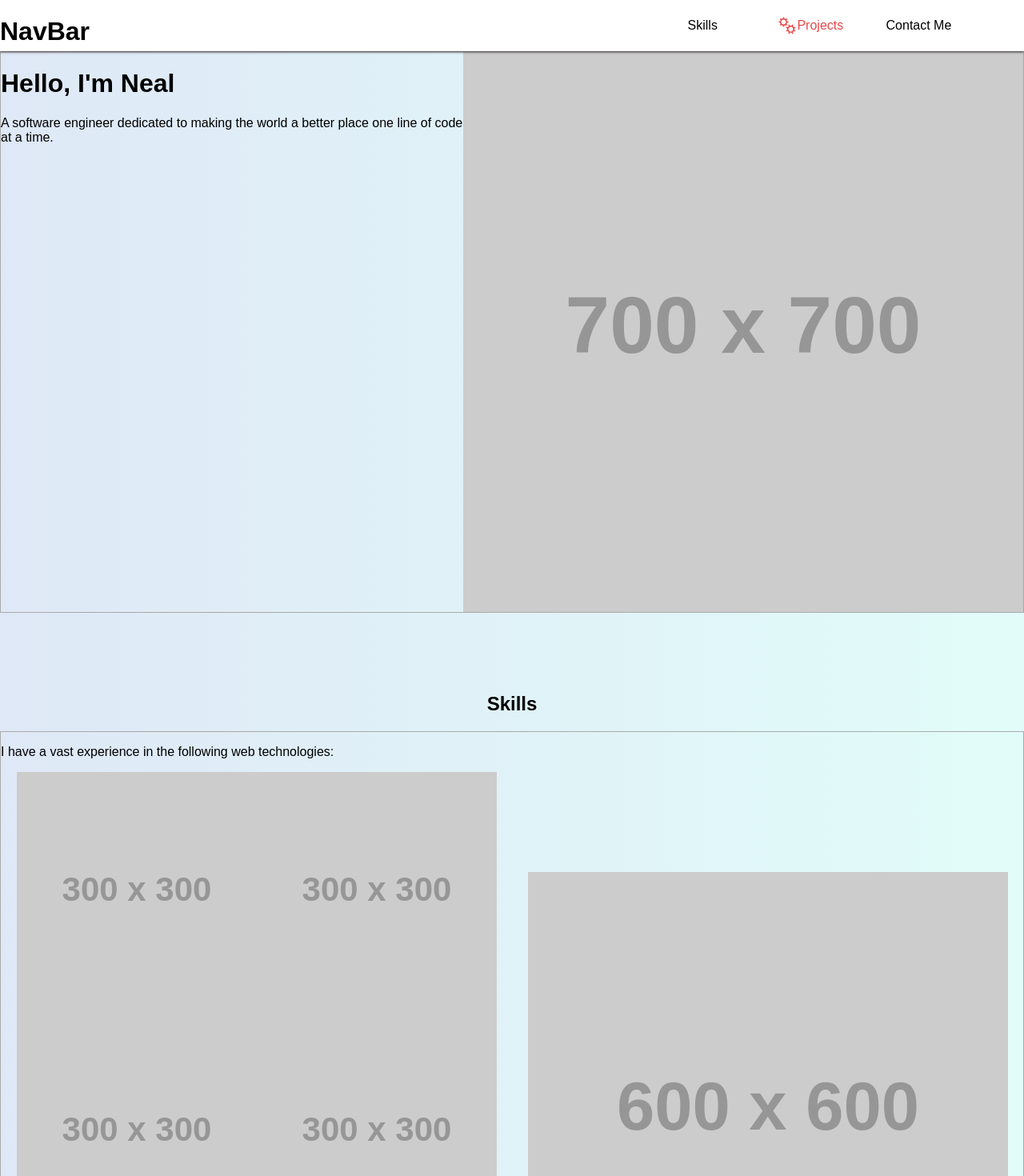
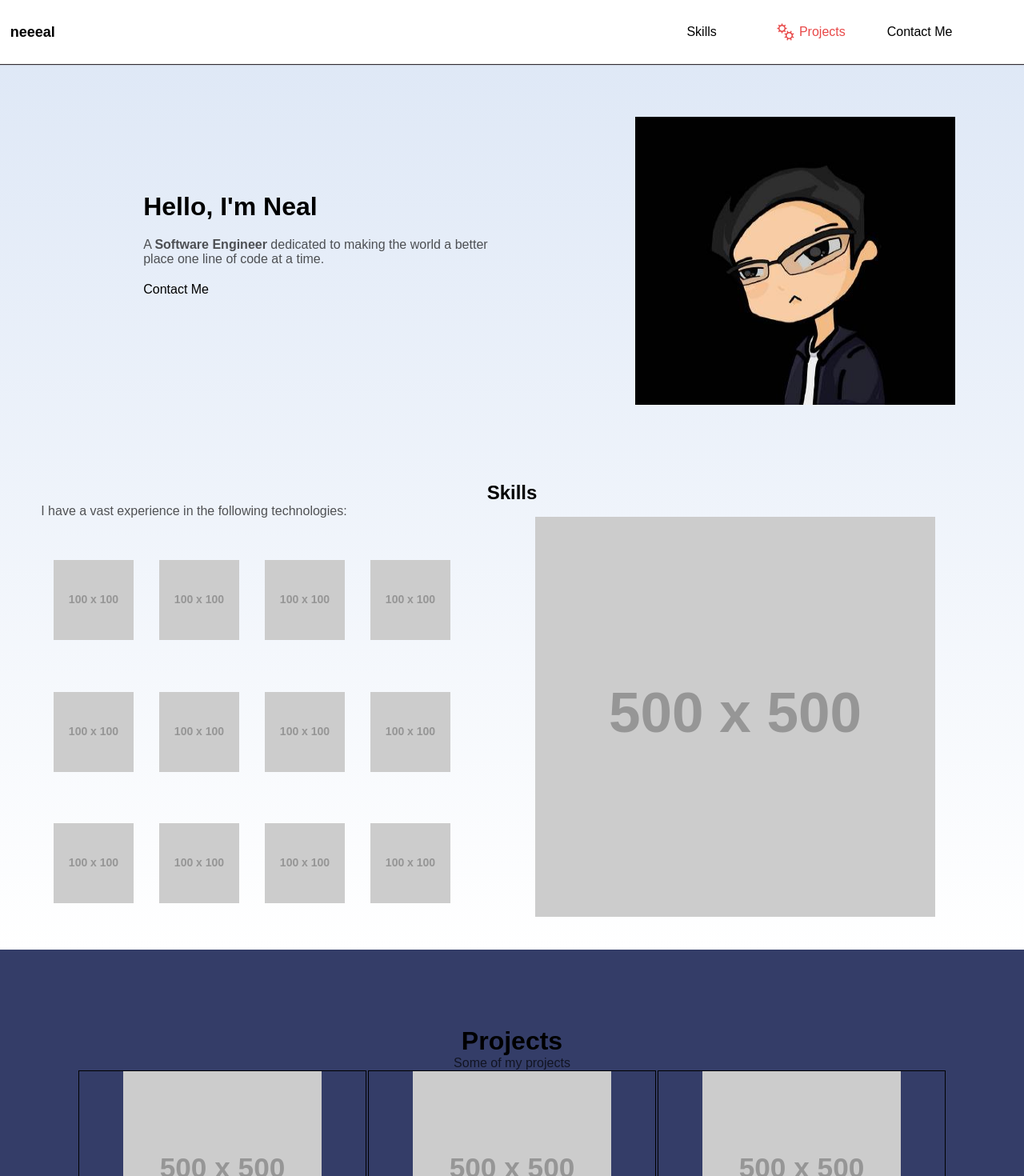
Before and after one commit to neeeal/neeeal-portfolio, a React (Create React App) app: page / in a window 1280 px wide. Shown: the top 1470 px of the page at 80% size. Built offline with nearby package versions, Linux system fonts and the light colour scheme.

Commit message:
feat: fixed navigation and home css

```diff
--- a/src/App.css
+++ b/src/App.css
@@ -2,6 +2,8 @@
 *::before,
 *::after {
   box-sizing: inherit;
+  padding: 0;
+  margin: 0;
 }
 
 html {
--- a/src/components/navigation/NavBar.js
+++ b/src/components/navigation/NavBar.js
@@ -1,16 +1,26 @@
+import { useState } from 'react';
 import { Icon } from '@iconify/react';
 import styles from './NavBar.module.css';
 import { Link, animateScroll as scroll } from 'react-scroll';
 
 export default function NavBar() {
+  const [ isHovered, setIsHovered ] = useState(false);
   return (
     <div className={styles.NavBar}>
       <div className={styles.HeaderContainer}>
-      <h1 className={styles.Header}><span onClick={()=> scroll.scrollToTop()}>NavBar</span></h1>
+        <h1 className={styles.Header}><span onClick={()=> scroll.scrollToTop()}>neeeal</span></h1>
       </div>
       <div className={styles.Container}>
         <Link to='skills' smooth={true} duration={500} className={styles.Link}>Skills</Link>
-        <Link to='projects' smooth={true} duration={700} className={styles.Projects}><Icon icon='carbon:gears' style={{ fontSize: '24px', color: '#E84949' }} /><span>Projects</span></Link>
+        <Link to='projects' smooth={true} duration={700} className={styles.Projects}
+          onMouseEnter={() => setIsHovered(true)}
+          onMouseLeave={() => setIsHovered(false)}>
+            <Icon icon='carbon:gears'
+              style={{
+                fontSize: '24px',
+                color: isHovered ? 'white' : '#E84949' }}/>
+          <span>Projects</span>
+          </Link>
         <Link to='contactMe' smooth={true} duration={900} className={styles.Link}>Contact Me</Link>
       </div>
     </div>
--- a/src/components/navigation/NavBar.module.css
+++ b/src/components/navigation/NavBar.module.css
@@ -1,19 +1,22 @@
 .NavBar {
     display: flex;
-    max-height: 8vh;
+    min-height: 10vh;
     flex: 1;
     position: sticky;
     top: 0;
     background-color: white;
-    box-shadow: 0px 1px 3px #352f36;
+    box-shadow: 0px 1px 1px #352f36;
 }
 .HeaderContainer {
     display: flex;
     flex: 4 ;
+    align-items: center;
 }
 
 .Header {
-
+    font-size: large;
+    font-weight: bold;
+    padding-left: 1vw;
 }
 
 .Header:hover {
@@ -22,20 +25,11 @@
 
 .Container {
     display: flex;
+    flex-direction: row;
     flex: 2;
     justify-content: space-around;
     align-items: center;
     padding-right: 5vw;
-}
-
-.Projects {
-    color: #E84949;
-    display: flex;
-    justify-content: center;
-    align-items: center;
-    padding: 5px;
-    border-radius: 12px;
-    min-width: 120px;
 }
 
 .Link {
@@ -43,19 +37,43 @@
     display: flex;
     align-items: center;
     justify-content: center;
-    padding: 5px;
+    font-size: medium;
+    padding: 10px 15px; /* Adjusted padding for better spacing */
     border-radius: 12px;
     min-width: 120px;
+    transition: background-color 0.3s ease, color 0.3s ease, box-shadow 0.3s ease; /* Smooth transition */
 }
 
 .Link:hover {
     cursor: pointer;
     background-color: #E84949;
     color: white;
-  }
+}
+
+.Projects {
+    color: #E84949;
+    background-color: transparent; /* Ensure background is transparent by default */
+    display: flex;
+    justify-content: space-evenly;
+    align-items: center;
+    font-size: medium;
+    padding: 7px 20px; /* Adjusted padding for better spacing */
+    gap: 5px;
+    border-radius: 12px;
+    min-width: 120px;
+    transition: background-color 0.3s ease, color 0.3s ease, box-shadow 0.3s ease; /* Smooth transition */
+}
 
 .Projects:hover {
     cursor: pointer;
-    color: #E84949;
-    background-color: white;
-  }
+    color: #FFFFFF; /* Change text color to white on hover */
+    background-color: #E84949; /* Inverse background color */
+}
+
+.icon-wrapper {
+    display: inline-block; /* Ensures the wrapper only takes up the necessary space */
+}
+
+.icon-wrapper:hover .carbon-icon {
+    color: white; /* Change the icon color on hover */
+}
--- a/src/css/ContactMe.module.css
+++ b/src/css/ContactMe.module.css
@@ -2,7 +2,7 @@
   display: flex;
   flex-direction: column;
   min-height: 80vh;
-  padding-top: 7vh;
+  padding-top: 12vh;
 }
 
 .HeaderContainer{
--- a/src/css/Home.module.css
+++ b/src/css/Home.module.css
@@ -1,12 +1,12 @@
 .Home {
   display: flex;
   flex-direction: column;
-  background-image: linear-gradient(to right, #0D54BE22, #20ECD322);
+  background-image: linear-gradient(#0D54BE22, white);
+  padding: 2vw;
 }
 
 .Section {
   display: flex;
-  border: 1px solid #aaaaaa;
 }
 
 .Container {
@@ -17,20 +17,63 @@
 
 .Header {
   text-align: center;
-  padding-top: 10vh;
+  padding-top: 12vh;
 }
 
 .ImageContainer {
-  display: flex;
+  display: inline-flex;
   flex: 1;
   flex-wrap: wrap;
-  justify-content: center;
+  align-items: center;
+  justify-content: flex-start;
 }
 
 .Description {
+  display:flex;
+  flex-direction: column;
   flex: 1;
+  justify-content: center;
+  padding: 0 12vw;
+  gap: 20px;
+}
+
+.HeroImage {
+  padding-top: 5vh;
+  width: 400px;
+  height: 400px;
+}
+
+.SkillsDescription {
+  display:flex;
+  flex-direction: column;
+  flex: 1;
+  justify-content: flex-start;
+  padding-left: 2vw;
+  gap: 20px;
 }
 
 .Image {
+  display: inline-block;
   object-fit: contain; /* Keep the image's aspect ratio intact */
+  padding: 1em;
 }
+
+.SkillImage {
+  object-fit: contain; /* Keep the image's aspect ratio intact */
+  padding: 1em; /* Optional: Adds space inside the border around the image */
+  max-width: 100vh;
+  max-height: 100vh;
+}
+
+h1 {
+  font-size: xx-large;
+}
+
+p {
+  color:#000000aa;
+}
+
+button {
+  max-width: 20%;
+  min-height: 30px;
+}
--- a/src/css/Projects.module.css
+++ b/src/css/Projects.module.css
@@ -2,7 +2,8 @@
   display: flex;
   flex-direction: column;
   min-height: 80vh;
-  padding-top: 7vh;
+  padding: 12vh;
+  background-color: #343D68;
 }
 
 .HeaderContainer {
--- a/src/pages/Home.js
+++ b/src/pages/Home.js
@@ -1,4 +1,5 @@
 import styles from '../css/Home.module.css';
+import { Link } from 'react-scroll';
 
 export default function Home() {
   return (
@@ -6,12 +7,13 @@ export default function Home() {
       <div className={styles.Section}>
         <div className={styles.Container}>
           <div className={styles.Description}>
-            <h1 >Hello, I'm Neal</h1>
-            <p>A software engineer dedicated to making the world a better place one line of code at a time.</p>
+            <h1>Hello, I'm Neal</h1>
+            <p>A <b>Software Engineer</b> dedicated to making the world a better place one line of code at a time.</p>
+            <Link to="contactMe" smooth={true} duration={500} className={styles.Button}>Contact Me</Link>
           </div>
 
           <div className={styles.ImageContainer}>
-            <img src="https://via.placeholder.com/700" alt="Placeholder" />
+            <img src={require('../assets/images/91337648.png')} className={styles.HeroImage} alt="Placeholder"/>
           </div>
         </div>
       </div>
@@ -20,19 +22,25 @@ export default function Home() {
 
       <div className={styles.Section}>
         <div className={styles.Container}>
-          <div className={styles.Description}>
-            <p>I have a vast experience in the following web technologies:</p>
+          <div className={styles.SkillsDescription}>
+            <p>I have a vast experience in the following technologies:</p>
             <div className={styles.ImageContainer}>
-            <img src="https://via.placeholder.com/300" alt="Placeholder" className={styles.Image}/>
-            <img src="https://via.placeholder.com/300" alt="Placeholder" className={styles.Image}/>
-            <img src="https://via.placeholder.com/300" alt="Placeholder" className={styles.Image}/>
-            <img src="https://via.placeholder.com/300" alt="Placeholder" className={styles.Image}/>
-            <img src="https://via.placeholder.com/300" alt="Placeholder" className={styles.Image}/>
-            <img src="https://via.placeholder.com/300" alt="Placeholder" className={styles.Image}/>
+            <img src="https://via.placeholder.com/100" alt="Placeholder" className={styles.SkillImage}/>
+            <img src="https://via.placeholder.com/100" alt="Placeholder" className={styles.SkillImage}/>
+            <img src="https://via.placeholder.com/100" alt="Placeholder" className={styles.SkillImage}/>
+            <img src="https://via.placeholder.com/100" alt="Placeholder" className={styles.SkillImage}/>
+            <img src="https://via.placeholder.com/100" alt="Placeholder" className={styles.SkillImage}/>
+            <img src="https://via.placeholder.com/100" alt="Placeholder" className={styles.SkillImage}/>
+            <img src="https://via.placeholder.com/100" alt="Placeholder" className={styles.SkillImage}/>
+            <img src="https://via.placeholder.com/100" alt="Placeholder" className={styles.SkillImage}/>
+            <img src="https://via.placeholder.com/100" alt="Placeholder" className={styles.SkillImage}/>
+            <img src="https://via.placeholder.com/100" alt="Placeholder" className={styles.SkillImage}/>
+            <img src="https://via.placeholder.com/100" alt="Placeholder" className={styles.SkillImage}/>
+            <img src="https://via.placeholder.com/100" alt="Placeholder" className={styles.SkillImage}/>
             </div>
           </div>
           <div className={styles.ImageContainer}>
-            <img src="https://via.placeholder.com/600" alt="Placeholder" className={styles.Image}/>
+            <img src="https://via.placeholder.com/500" alt="Placeholder" className={styles.Image}/>
           </div>
         </div>
       </div>
```
Also changed, not shown: src/assets/images/91337648.png (added).
